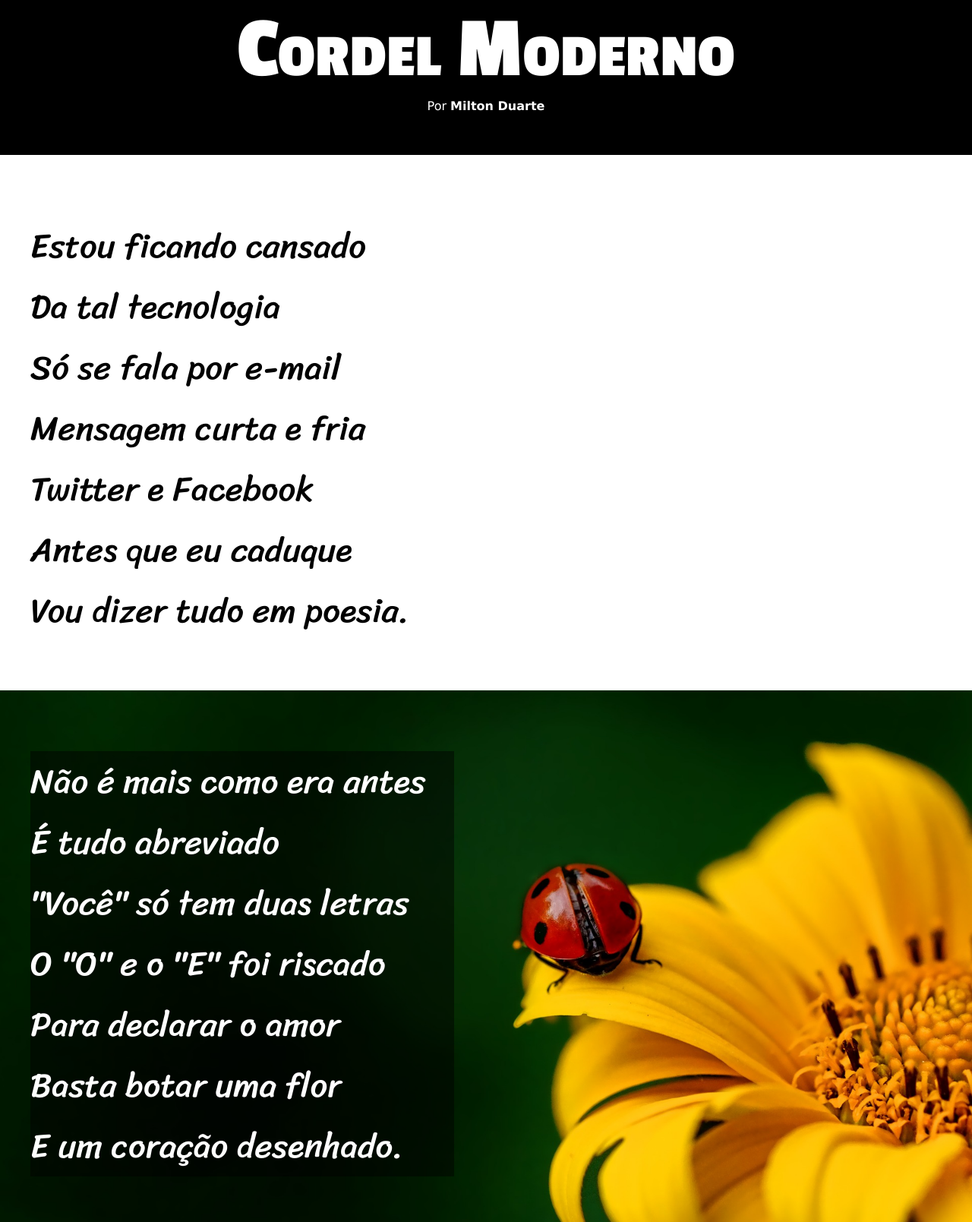
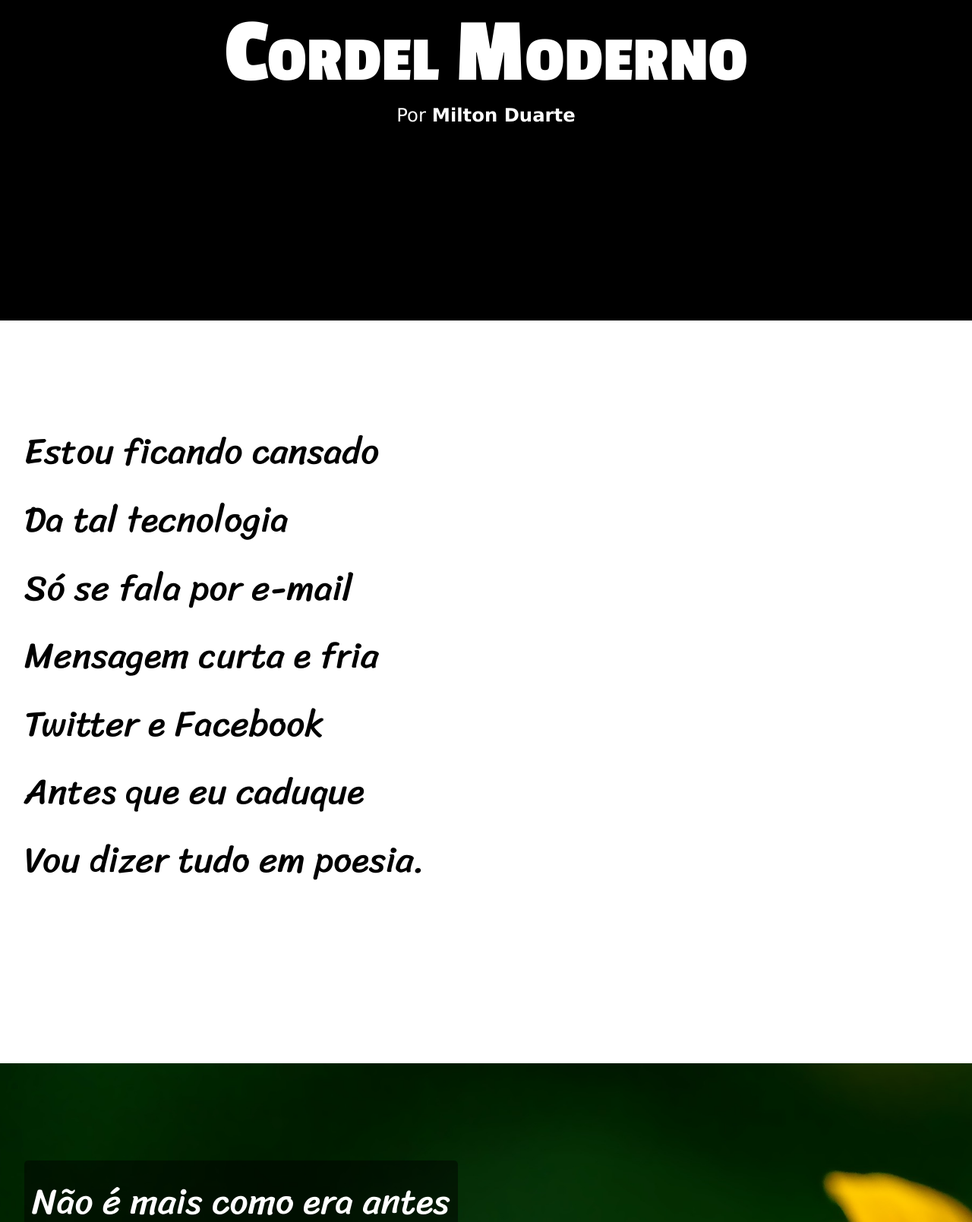
Before and after one commit to RodFolio/html-css, a plain HTML site: page cordel/cordel.html in a window 1280 px wide. Shown: the part 51-1660 px from the top of the page at 76% size. Drawn offline with Linux system fonts and the light colour scheme.

Commit message:
update Css

```diff
--- a/cordel/style.css
+++ b/cordel/style.css
@@ -8,13 +8,13 @@
     --fonte1: Verdana, Geneva, Tahoma, sans-serif;
     --fonte2: 'Passion One', cursive;
     --fonte3: 'Sriracha', cursive;
-    box-sizing: border-box;
 }
 
 /* reset  */
 * {
     margin: 0px;
     padding: 0px;
+    font-size: 1em;
     box-sizing: border-box;
 }
 
@@ -27,21 +27,23 @@ body {
 }
 
 header {
+
     background-color: rgb(0, 0, 0);
     color: white;
     text-align: center;
     padding-top: 3.4rem;
-    padding-bottom: 3.4rem;
+    padding-bottom: 16rem;
 
 }
 
 header > h1 {
     font-family: var(--fonte2);
     font-variant: small-caps;
-    font-size: 9vw;
+    font-size: 9.5vw;
 }
 
 header > p{
+    font-size: 1.9vw;
     font-family: var(--fonte1);
 }
 
@@ -55,60 +57,75 @@ header p a:hover {
     text-decoration: underline;
 }
 
+section > p {
+    padding-bottom: 2em;
+}
 
 section{
     font-family: var(--fonte3);
-    padding-top: 10vh;
-    padding-left: 5vh;
-    padding-bottom: 10vh;
-    font-size: 3.5vw;
+    padding-top: 10vw;
+    padding-left: 4vh;
+    line-height: 7vw;
+    font-size: 3.7vw;
+    padding-bottom: 10vw;
 }
 
-.normal {
-
+/* .normal {
     padding-bottom: 65px;
+} */
 
 
-
-}
-
 .girasol p {
+    display: inline-block;
     background-color: rgba(0, 0, 0, 0.472);
     color:white;
-    width: 45%;
-    text-align: justify;
+    padding: 10px;
+    border-radius: 5px;
+    /* width: 46%; */
+    /* text-align: justify; */
 }
 
 .letras p {
+    display: inline-block;
     background-color: rgba(0, 0, 0, 0.472);
     color:white;
-    width: 45%;
-    text-align: justify;
+    padding: 10px;
+    border-radius: 5px;
+    /* width: 45%;
+    text-align: justify; */
 }
 
 #sol {
-    background-image: url('imagens/background001.jpg');
-    background-position: right center;
+
+    background: url('imagens/background001.jpg') center center no-repeat fixed;
+    background-size: cover;
+    color: white;
+    /* background-image: url('imagens/background001.jpg');
+    background-position: right center; */
     /* efeito parallax */
-    background-attachment: fixed;
+    /* background-attachment: fixed;
     background-size: cover;
-    height: 100%;
+    height: 100%; */
 
 
 }
 
 .letras {
-    background-image: url('imagens/background002.jpg');
-    background-position: center;
-    background-attachment: fixed;
+    background: url('imagens/background002.jpg') center center no-repeat fixed;
+    background-size: cover;
     color: white;
+    /* background-position: center;
+    background-repeat: no-repeat;
+    background-size: cover;
+    background-attachment: fixed; */
 }
 
 footer {
     background-color: black;
     color: white;
     text-align: center;
-    padding: 10px;
+    padding: 12px;
+    font-size: 1.5vw;
     font-family: var(--fonte1);
 }
 
```
Also changed, not shown: cordel/cordel.html (line endings or trailing spaces).
